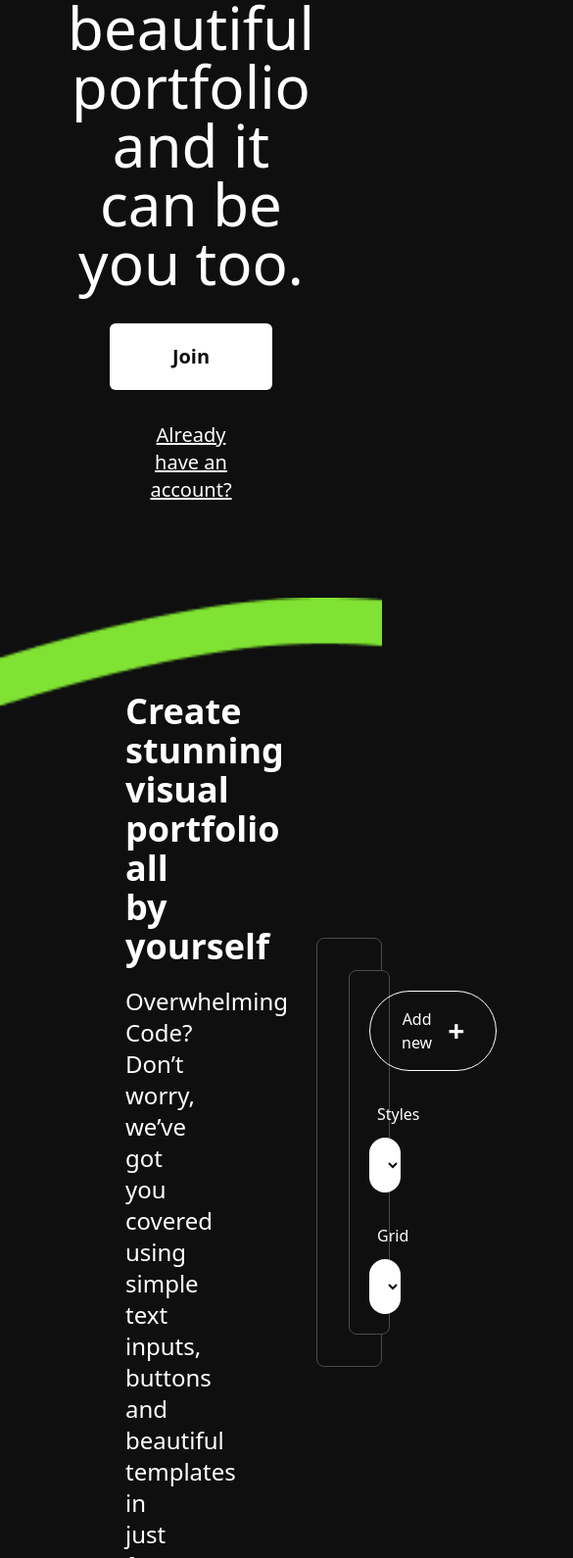
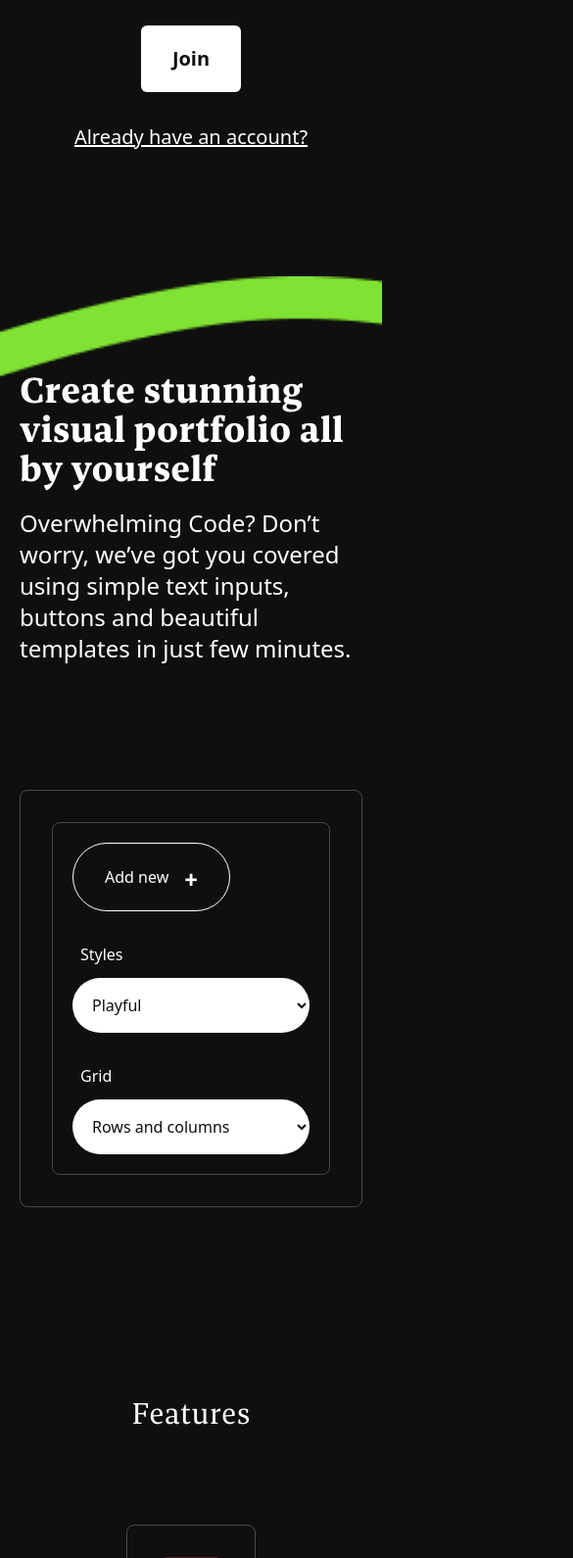
Before and after one commit to mannyAndem/pofie, a website: page public/index.html in a window 390 px wide. Shown: the part 410-2000 px from the top of the page at 98% size, 585 px wide, since content can reach past the window. Drawn offline with Linux system fonts and the light colour scheme.

Commit message:
mobile design done

```diff
--- a/public/index.html
+++ b/public/index.html
@@ -6,24 +6,28 @@
     <title>Pofie</title>
     <link rel="stylesheet" href="./styles.css" />
   </head>
-  <body class="bg-dark text-white">
-    <section class="py-24 px-16">
+  <body class="bg-dark text-white w-screen overflow-x-hidden">
+    <section class="py-32 px-5 lg:px-16">
       <h1 class="font-back-home text-3xl text-center">Pofie</h1>
-      <div class="mt-24 text-center flex flex-col gap-8 items-center px-24">
-        <h2 class="text-6xl">
+      <div
+        class="mt-24 text-center flex flex-col gap-8 items-center px-5 lg:px-24"
+      >
+        <h2 class="text-3xl lg:text-6xl font-bold">
           Anyone can build a beautiful portfolio and it can be you too.
         </h2>
         <button
-          class="text-dark bg-white px-16 py-5 rounded-md text-xl font-bold"
+          class="text-dark bg-white px-8 lg:px-16 py-5 rounded-md text-xl font-bold"
         >
           Join
         </button>
-        <a class="underline text-xl">Already have an account?</a>
+        <a href="#" class="underline text-xl">Already have an account?</a>
       </div>
     </section>
     <section class="create-section">
-      <div class="py-24 px-32 flex items-center gap-32">
-        <div class="w-1/2">
+      <div
+        class="py-24 px-5 lg:px-32 flex flex-col lg:flex-row items-center gap-32"
+      >
+        <div class="w-full lg:w-1/2">
           <h3 class="text-4xl font-bold mb-5">
             Create stunning visual portfolio all by yourself
           </h3>
@@ -32,7 +36,9 @@
             text inputs, buttons and beautiful templates in just few minutes.
           </p>
         </div>
-        <div class="w-1/2 p-8 border bg-dark border-darkGray rounded-lg">
+        <div
+          class="w-full lg:w-1/2 p-8 border bg-dark border-darkGray rounded-lg"
+        >
           <div
             class="p-5 border bg-dark border-darkGray rounded-lg flex flex-col gap-8 items-start"
           >
@@ -59,9 +65,11 @@
         </div>
       </div>
     </section>
-    <section class="py-24 px-16 features-section">
-      <h3 class="mb-24 text-center text-6xl">Features</h3>
-      <div class="flex gap-16 justify-between items-center">
+    <section class="py-24 px-5 lg:px-16 features-section">
+      <h3 class="mb-24 text-center text-3xl lg:text-6xl">Features</h3>
+      <div
+        class="flex flex-col lg:flex-row gap-16 justify-between items-center"
+      >
         <div class="flex flex-col gap-8 items-center text-center">
           <div class="p-8 bg-dark border-darkGray border rounded-lg">
             <img src="./assets/Vector (1).png" alt="" />
@@ -95,14 +103,14 @@
       </div>
     </section>
     <section class="py-24 px-16 text-center flex flex-col items-center gap-8">
-      <h2 class="text-6xl font-bold">
+      <h2 class="text-3xl lg:text-6xl font-bold">
         <span class="border-b-8 border-pink-300 rounded-lg">No code</span>
         needed.<br />just
         <span class="border-b-8 border-blue-300 rounded-lg">imagination.</span>
       </h2>
       <span class="text-3xl">work with your creative mind</span>
       <button
-        class="text-dark bg-white px-16 py-5 rounded-md text-xl font-bold"
+        class="text-dark bg-white px-8 lg:px-16 py-5 rounded-md text-xl font-bold"
       >
         See Demo
       </button>
--- a/src/styles.css
+++ b/src/styles.css
@@ -4,7 +4,11 @@
 
 @font-face {
   font-family: "back-home";
-  src: url(/assets/backhome/Backhome\ Demo.ttf);
+  src: url(/public/assets/backhome/Backhome\ Demo.ttf);
+}
+@font-face {
+  font-family: "bespoke-serif";
+  src: url(/public/assets/BespokeSerif_Complete/BespokeSerif_Complete/Fonts/Variable/BespokeSerif-Variable.ttf);
 }
 
 body {
@@ -23,3 +27,19 @@ body {
   background-position: 0px 200px;
   background-repeat: no-repeat;
 }
+
+h1,
+h2,
+h3,
+h4,
+h5,
+span {
+  @apply font-bespoke-serif;
+}
+
+/* Media query for body background-image */
+@media screen and (max-width: 768px) {
+  body {
+    background-size: contain;
+  }
+}
```
Also changed, not shown: public/assets/BespokeSerif_Complete/BespokeSerif_Complete/Fonts/Variable/BespokeSerif-Variable.ttf (added), public/styles.css.
